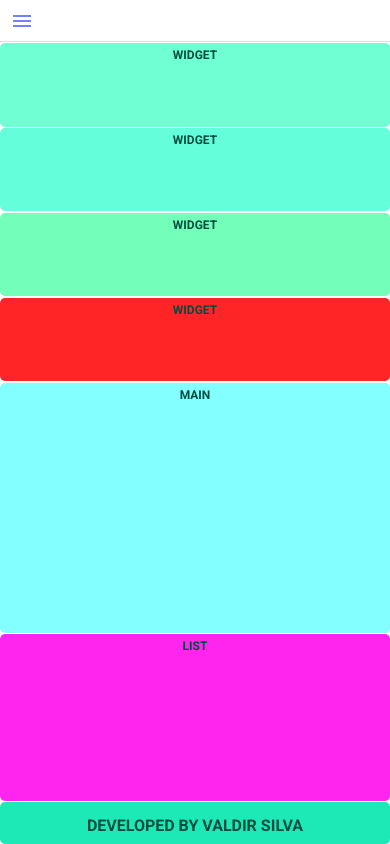
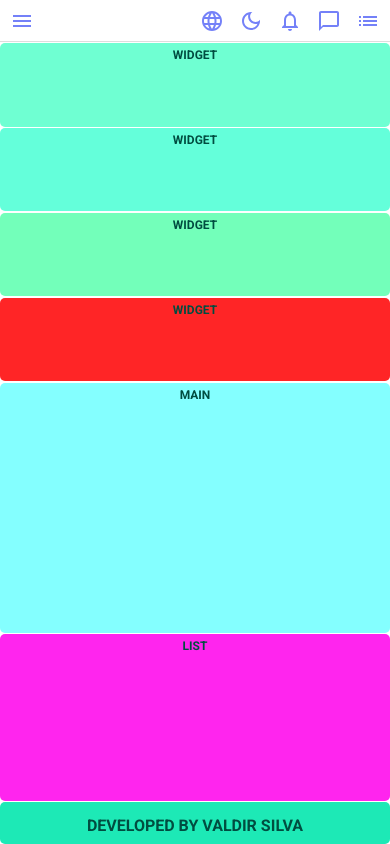
Before and after one commit to valdir-ti/intratec-web, a React (Create React App) app: page / in a window 390 px wide. Built offline with nearby package versions, Linux system fonts and the light colour scheme; no server answers; sample sign-in values are in the browser's storage.

Commit message:
feat: add icons on cell phone screen

```diff
--- a/src/components/Navbar/index.tsx
+++ b/src/components/Navbar/index.tsx
@@ -39,19 +39,19 @@ const Navbar = () => {
         </NavbarIconWrapperResponsive>
       </Left>
       <Right>
-        <IconWrapper open={open} hover title='Language Selector'>
+        <IconWrapper right hover title='Language Selector'>
           <LanguageOutlined />
         </IconWrapper>
-        <IconWrapper open={open} hover title='Dark Mode'>
+        <IconWrapper right hover title='Dark Mode'>
           <DarkModeOutlined />
         </IconWrapper>
-        <IconWrapper open={open} hover title='Notifications'>
+        <IconWrapper right hover title='Notifications'>
           <NotificationsOutlined />
         </IconWrapper>
-        <IconWrapper open={open} hover title='Chat'>
+        <IconWrapper right hover title='Chat'>
           <ChatBubbleOutline />
         </IconWrapper>
-        <IconWrapper open={open} hover title='User Settings'>
+        <IconWrapper right hover title='User Settings'>
           <ListOutlined />
         </IconWrapper>
       </Right>
--- a/src/components/Navbar/styles.ts
+++ b/src/components/Navbar/styles.ts
@@ -3,6 +3,7 @@ import styled from "styled-components";
 interface Props {
     open?: boolean;
     hover?: any;
+    right?: boolean;
 }
 
 export const Container = styled.div`
@@ -14,7 +15,12 @@ export const Container = styled.div`
     border-bottom: 1px solid var(--lightgray);
 `
 export const Left = styled.div``
-export const Right = styled.div``
+export const Right = styled.div`
+    margin-right: 5px;
+    display: flex;
+    justify-content: center;
+    align-items: center;
+`
 export const IconWrapper = styled.span<Props>`
     cursor: pointer;
     color: var(--main);
@@ -23,7 +29,7 @@ export const IconWrapper = styled.span<Props>`
     margin-left: 10px;
     margin-right: 5px;
     @media only screen and (max-width: 550px) {
-        display: none;
+        display: ${props => props.right ? 'block' : 'none'};
     }
     &:hover {
         color: ${props => props.hover ? '#6439FF' : ''};
--- a/src/components/Sidebar/styles.ts
+++ b/src/components/Sidebar/styles.ts
@@ -18,7 +18,7 @@ export const ContainerLogo = styled.div`
     display: flex;
     justify-content: center;
     align-items: center;
-    `
+`
 export const ContainerLogoResponsive = styled.div`
     display: flex;
     flex-direction: row;
@@ -29,7 +29,6 @@ export const ContainerLogoResponsive = styled.div`
     height: 60px;
     width: 100%;
 `;
-
 export const ContainerLogoSpan = styled.div<Props>`
     color: var(--purple);
     font-size: ${props => props.open ? '16px' : '10px'};
```
